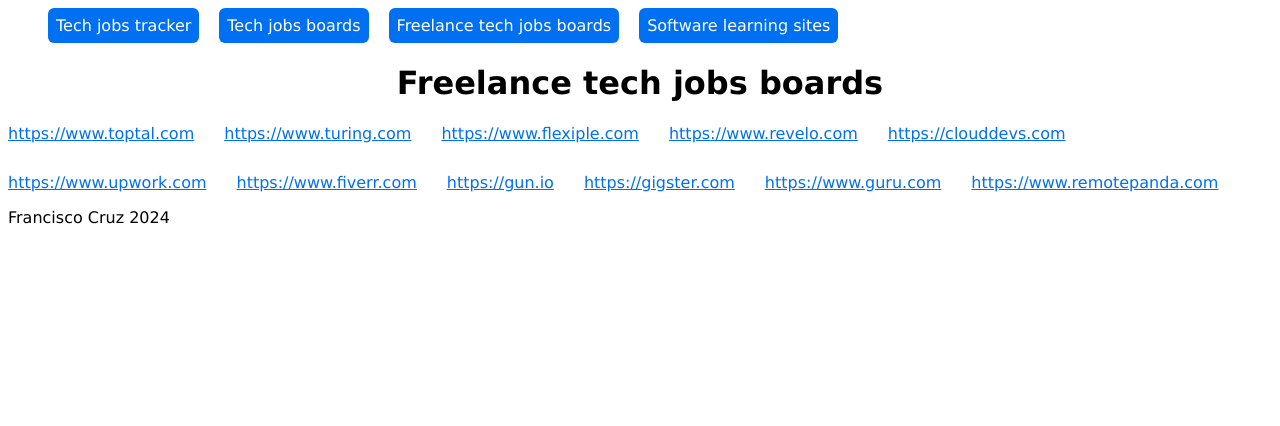
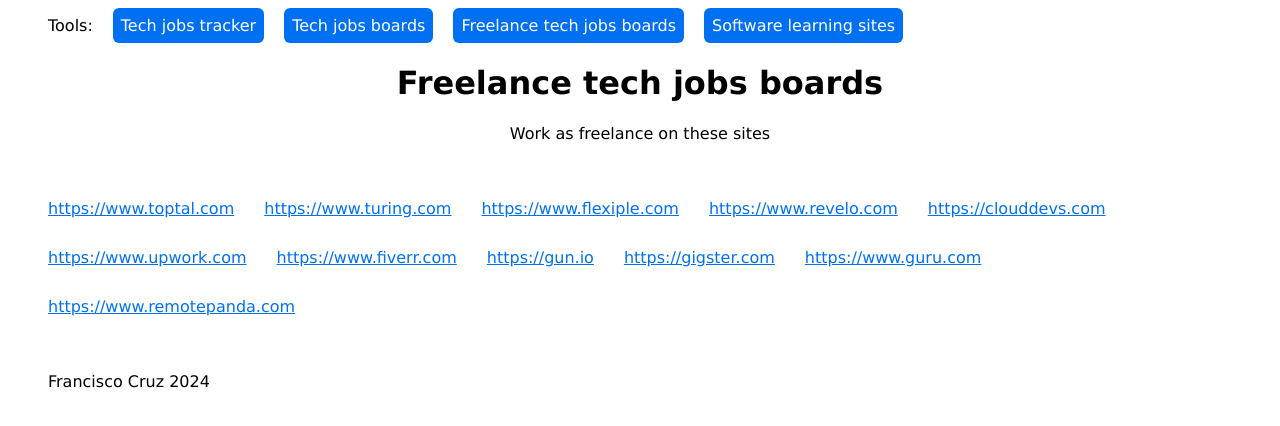
Before and after one commit to MEGAFRAN/vacancy-manager, a Next.js app: page /freelance-tech-jobs-boards in a window 1280 px wide. Shown: the top 426 px of the page. Built offline with nearby package versions, Linux system fonts and the light colour scheme.

Commit message:
feature: improved UI and added text to sections

```diff
--- a/app/core/components/Footer.tsx
+++ b/app/core/components/Footer.tsx
@@ -1,13 +1,10 @@
 "use client"
 
 import React from "react"
-
-interface FooterProps {
-  urls: string[]
-}
+import styles from "../styles/components/footer.module.scss"
 
 const Footer: React.FC = () => (
-  <footer>
+  <footer className={styles.container}>
     <p>Francisco Cruz 2024</p>
   </footer>
 )
--- a/app/core/components/NavBar.tsx
+++ b/app/core/components/NavBar.tsx
@@ -4,12 +4,9 @@
 import Link from "next/link"
 import styles from "../styles/components/navBar.module.scss"
 
-interface NavBarProps {
-  urls: string[]
-}
-
 const NavBar: React.FC = () => (
   <nav className={styles.container}>
+    <span>Tools: </span>
     <Link href={"/"}>Tech jobs tracker</Link>
     <Link href={"/tech-jobs-boards"}>Tech jobs boards</Link>
     <Link href={"/freelance-tech-jobs-boards"}>Freelance tech jobs boards</Link>
--- a/app/core/components/layout/Template.tsx
+++ b/app/core/components/layout/Template.tsx
@@ -7,15 +7,17 @@
 interface DefaultTemplateProps {
   children: React.ReactNode
   title: string
+  introduction: string
 }
 
-const DefaultTemplate: React.FC<DefaultTemplateProps> = ({ children, title }) => (
+const DefaultTemplate: React.FC<DefaultTemplateProps> = ({ children, title, introduction }) => (
   <>
     <header>
       <NavBar />
     </header>
     <main>
       <h1 style={{ textAlign: "center" }}>{title}</h1>
+      <p style={{ textAlign: "center" }}>{introduction}</p>
       {children}
     </main>
     <Footer />
--- /dev/null
+++ b/app/core/styles/components/footer.module.scss
@@ -0,0 +1,3 @@
+.container {
+  padding: 0 40px;
+}
--- a/app/core/styles/components/linkGrid.module.scss
+++ b/app/core/styles/components/linkGrid.module.scss
@@ -4,6 +4,7 @@
   display: flex;
   flex-wrap: wrap;
   gap: 30px;
+  padding: 40px;
 
   a {
     @include a.default();
--- a/app/core/styles/components/navBar.module.scss
+++ b/app/core/styles/components/navBar.module.scss
@@ -3,6 +3,7 @@
 .container {
   display: flex;
   flex-direction: row;
+  align-items: center;
   overflow-x: auto;
   white-space: nowrap;
   gap: 20px;
--- a/app/freelance-tech-jobs-boards/page.tsx
+++ b/app/freelance-tech-jobs-boards/page.tsx
@@ -19,7 +19,10 @@
 
 export default function Home() {
   return (
-    <DefaultTemplate title="Freelance tech jobs boards">
+    <DefaultTemplate
+      title="Freelance tech jobs boards"
+      introduction="Work as freelance on these sites"
+    >
       <LinksGrid urls={urls} />
     </DefaultTemplate>
   )
--- a/app/page.tsx
+++ b/app/page.tsx
@@ -3,7 +3,10 @@
 
 export default function Home() {
   return (
-    <DefaultTemplate title="Tech jobs tracker">
+    <DefaultTemplate
+      title="Tech jobs tracker"
+      introduction="Add and control the vacancies you are interested in"
+    >
       <Dashboard />
     </DefaultTemplate>
   )
--- a/app/software-learning-sites/page.tsx
+++ b/app/software-learning-sites/page.tsx
@@ -17,7 +17,7 @@
 
 export default function Home() {
   return (
-    <DefaultTemplate title="Software learning sites">
+    <DefaultTemplate title="Software learning sites" introduction="Learn on these sites">
       <LinksGrid urls={urls} />
     </DefaultTemplate>
   )
--- a/app/tech-jobs-boards/page.tsx
+++ b/app/tech-jobs-boards/page.tsx
@@ -26,7 +26,7 @@
 
 export default function Home() {
   return (
-    <DefaultTemplate title="Tech jobs boards">
+    <DefaultTemplate title="Tech jobs boards" introduction="Find jobs on these sites">
       <LinksGrid urls={urls} />
     </DefaultTemplate>
   )
```
